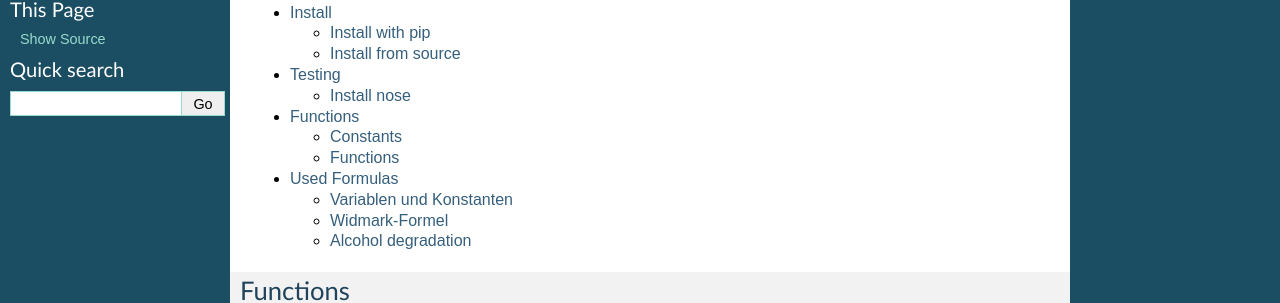
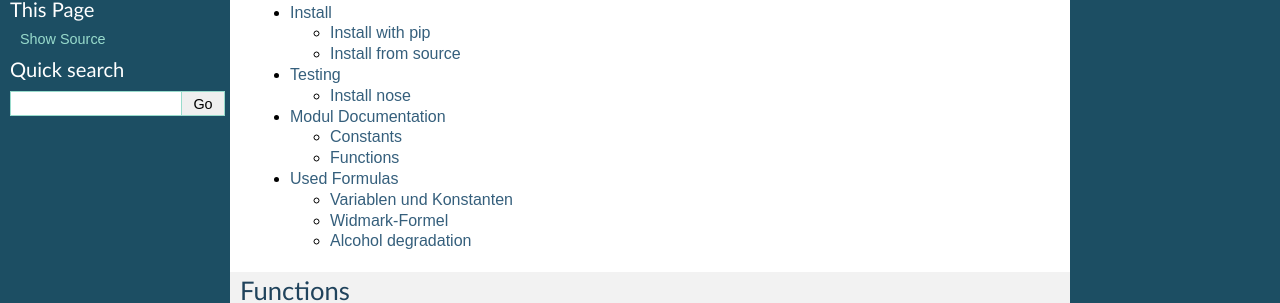
Before and after one commit to brutus/boozelib, a Sphinx documentation site: the page built from docs/index.rst, in a window 1280 px wide. Shown: the part 220-523 px from the top of the page. Built offline with Sphinx 7.4.7, drawn with Linux system fonts in a browser that asks for light colours.

Commit message:
renamed functions -> modul documentation

```diff
--- a/docs/functions.rst
+++ b/docs/functions.rst
@@ -1,5 +1,5 @@
-Functions
-=========
+Modul Documentation
+===================
 
 Constants
 ---------
```
Also changed, not shown: 8 other files.
